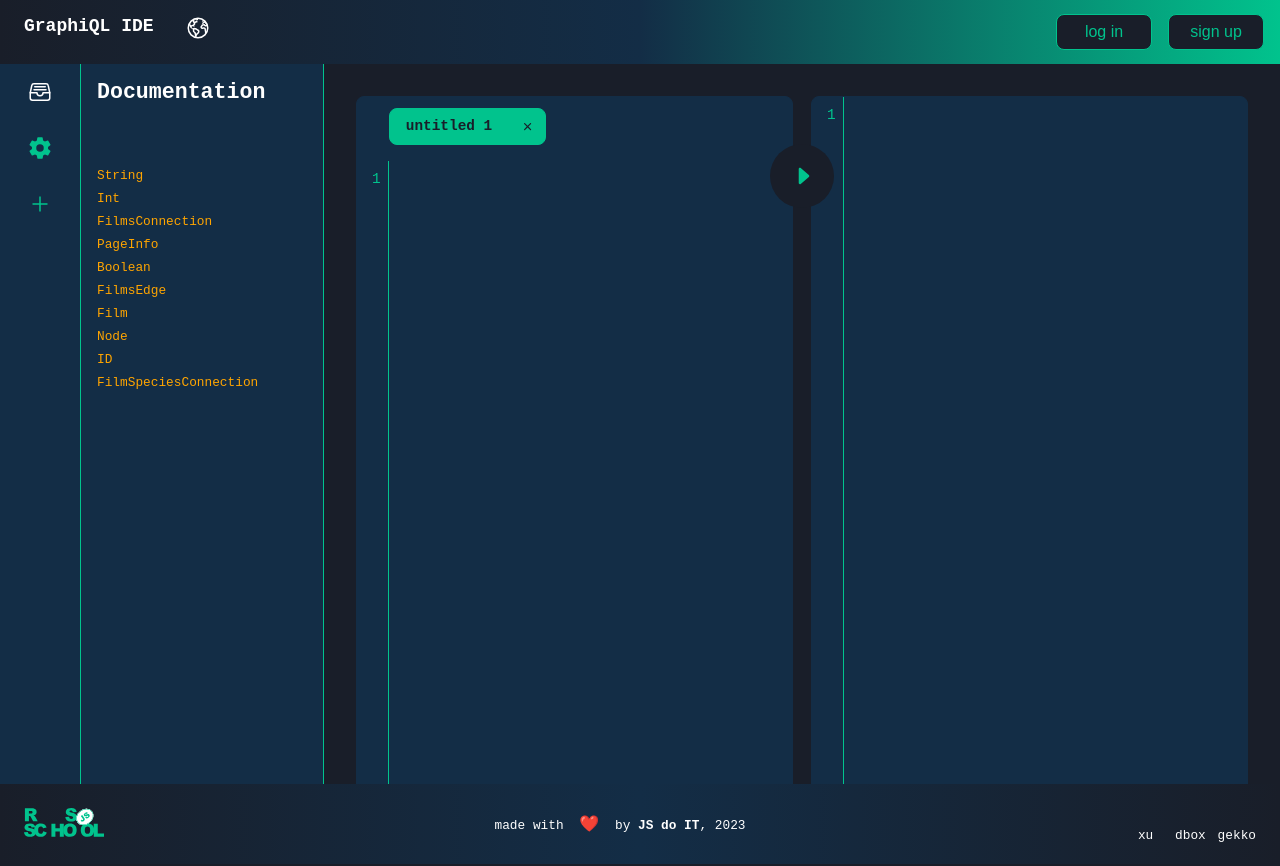
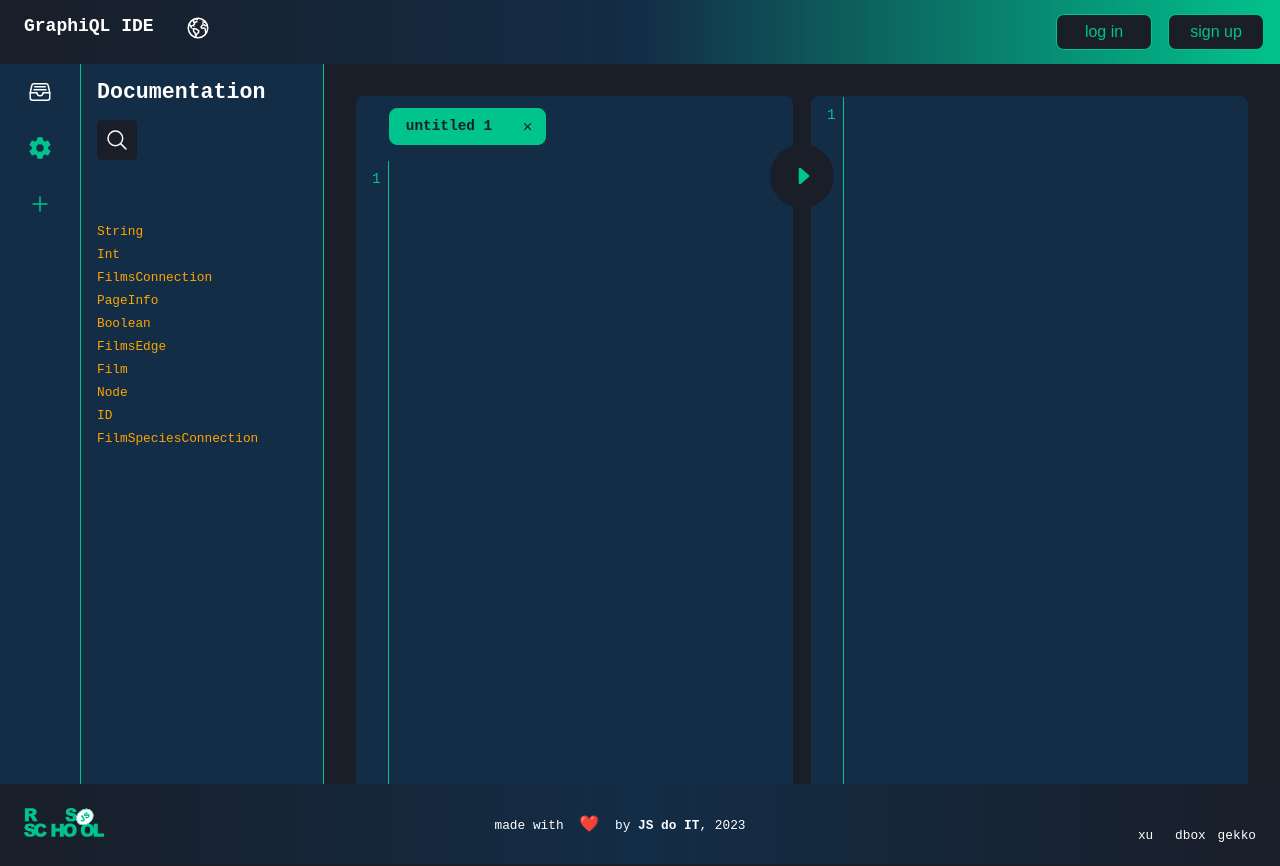
Before and after one commit to xu69ux/graphiql-app, a React (Vite) app: page /graphiql in a window 1280 px wide. Both pictures are taken after a click on the icon 40 px from the left and 92 px from the top of the page. Built offline with nearby package versions, Linux system fonts and the light colour scheme; no server answers; some icons are missing.

Commit message:
feat: add search bar to the Documentation component

```diff
--- a/src/components/Documentation.tsx
+++ b/src/components/Documentation.tsx
@@ -1,19 +1,39 @@
-import { useState } from 'react';
-import { IoChevronForward } from 'react-icons/io5';
+import { useState, useRef } from 'react';
+import { IoChevronForward, IoSearchOutline } from 'react-icons/io5';
 import { GRAPHQLWORDS } from '../constants';
 
 import '@styles/Documentation.css';
 
 export const Documentation = ({ isDocumentationOpen }) => {
+  const inputRef = useRef<HTMLInputElement>(null);
+  const [isSearchOpen, setIsSearchOpen] = useState(false);
   const [selectedWord, setSelectedWord] = useState<{
     name: string;
     description: string;
   } | null>(null);
 
+  const focusInput = () => {
+    if (inputRef.current) {
+      inputRef.current.focus();
+    }
+  };
+
+  const toggleSearch = () => setIsSearchOpen((prev) => !prev);
+
   return (
     <div className={`documentation ${isDocumentationOpen ? 'open' : ''}`}>
       <div className='documentation-container'>
         <h2>Documentation</h2>
+        <div
+          className={`documentation-search ${isSearchOpen ? 'active' : ''}`}
+          onClick={() => {
+            toggleSearch();
+            focusInput();
+          }}
+        >
+          <input ref={inputRef} type='text' placeholder='Search...' />
+          <IoSearchOutline className='documentation-search-icon' />
+        </div>
         {selectedWord && (
           <button
             className='documentation-back'
--- a/src/pages/GraphiQLPage.tsx
+++ b/src/pages/GraphiQLPage.tsx
@@ -1,8 +1,8 @@
-import { useEffect, useState } from 'react';
-import { useNavigate } from 'react-router-dom';
+import { useState } from 'react';
+/* import { useNavigate } from 'react-router-dom';
 import { auth } from '../firebase';
 import { useAuthState } from 'react-firebase-hooks/auth';
-import { fetchUserName } from '../services/api/fetchUserName';
+import { fetchUserName } from '../services/api/fetchUserName'; */
 import { EditorWindow, EditorTab, Documentation } from '../components';
 
 import {
@@ -28,19 +28,18 @@ export const GraphiQLPage = () => {
   const [isDocumentationOpen, setIsDocumentationOpen] = useState(false);
   const [variables, setVariables] = useState('');
   const [viewer, setViewer] = useState('');
-  const [name, setName] = useState('');
-  const [user, loading] = useAuthState(auth);
-  const navigate = useNavigate();
+  /*   const [name, setName] = useState('');
+   */ /*   const [user, loading] = useAuthState(auth);
+  const navigate = useNavigate(); */
 
   console.log(name);
 
-  const fetchData = async () => {
+  /*   const fetchData = async () => {
     if (user) {
       const userName = await fetchUserName(user);
       setName(userName);
     }
-  };
-
+  }; */
 
   const updateData = (data: string) => {
     setTabs((prevTabs) =>
--- a/src/styles/Documentation.css
+++ b/src/styles/Documentation.css
@@ -74,3 +74,46 @@
 .documentation-back:hover {
   color: orange;
 }
+
+.documentation-search {
+  position: relative;
+  display: flex;
+  flex-direction: row;
+  align-items: center;
+  padding: 0.3rem;
+  border-radius: 0.3rem;
+  border: none;
+  background-color: var(--dark);
+  cursor: pointer;
+  color: var(--light);
+  width: 2.5rem;
+  height: 2.5rem;
+}
+
+.documentation-search.active {
+  width: 100%;
+}
+
+.documentation-search input {
+  border: none;
+  background-color: transparent;
+  cursor: pointer;
+  color: var(--light);
+}
+
+.documentation-search input:not(:focus) {
+  width: 0;
+  padding: 0;
+  border: none;
+}
+
+.documentation-search input:focus {
+  outline: none;
+  width: 100%;
+}
+
+.documentation-search-icon {
+  position: absolute;
+  right: 0.5rem;
+  font-size: 1.5rem;
+}
```
Also changed, not shown: src/components/index.ts (line endings or trailing spaces).
